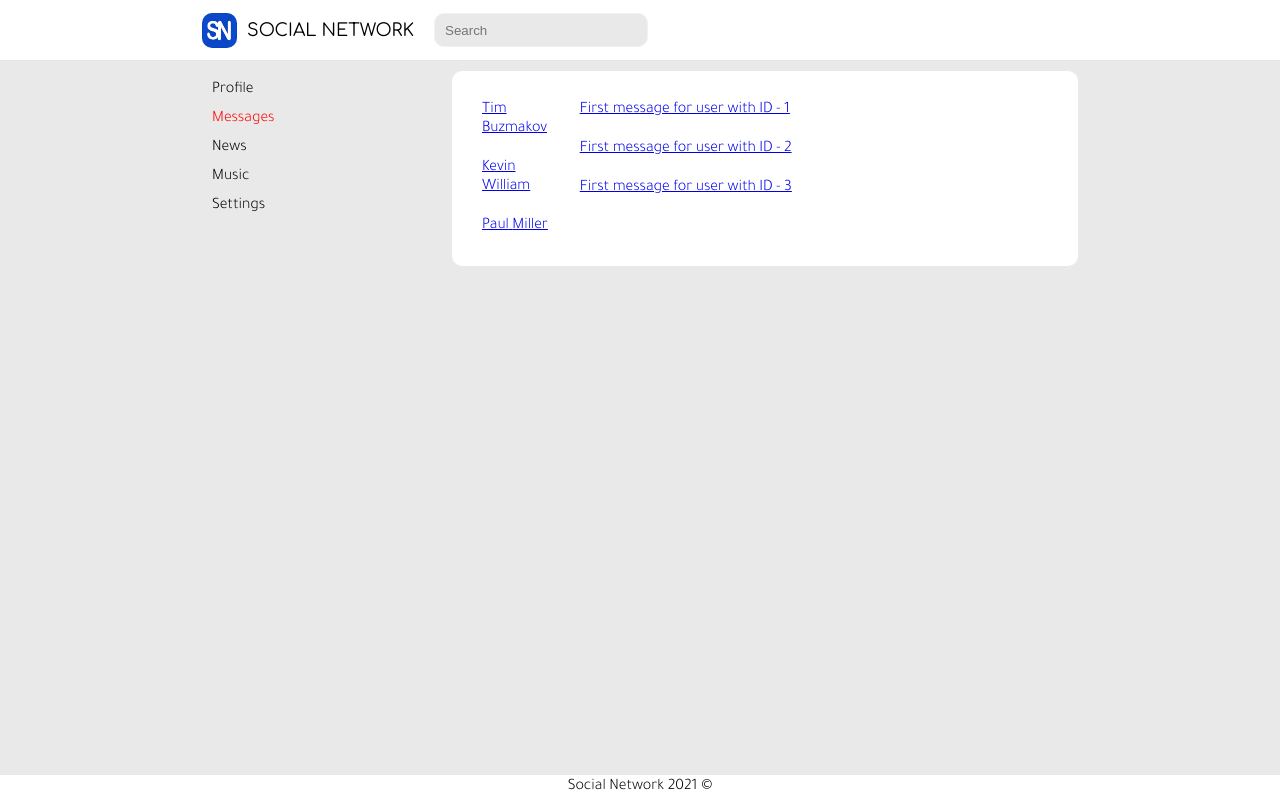
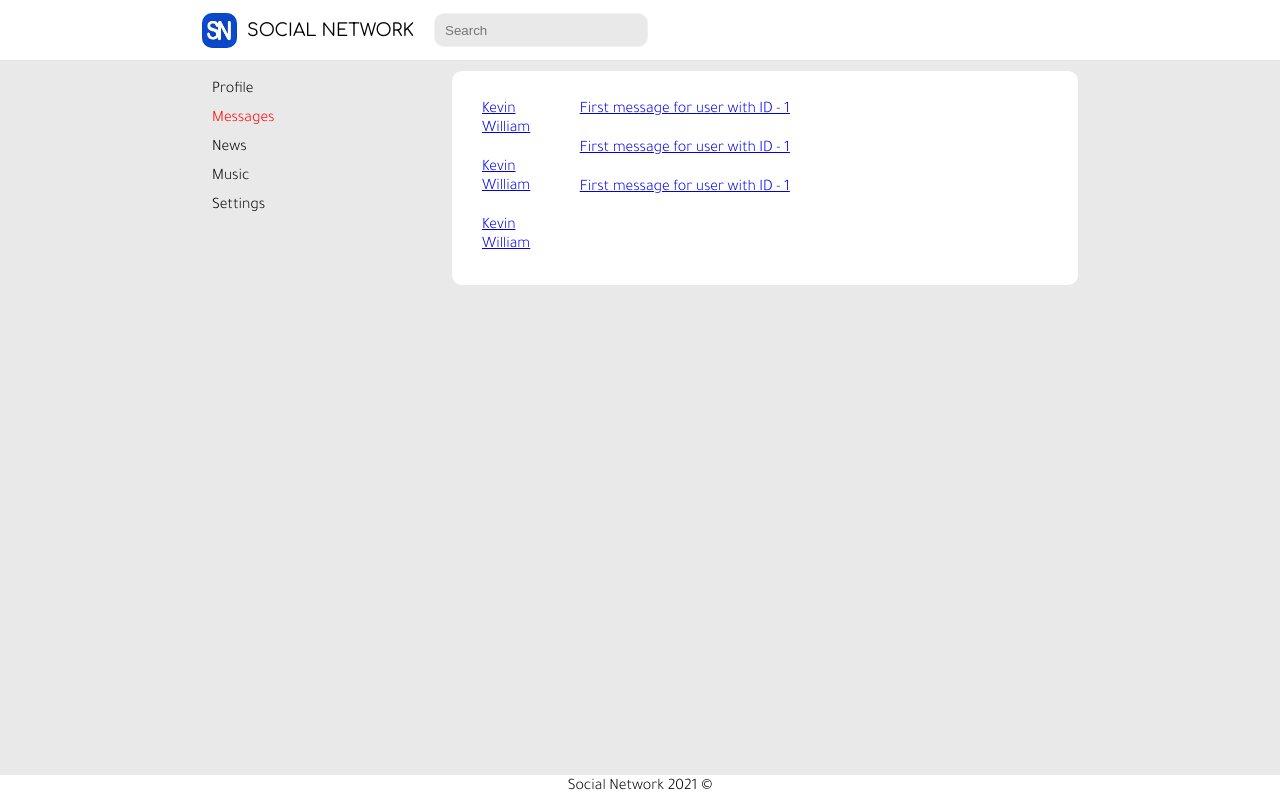
Before and after one commit to buzmakovTim/social-network-typescript, a React (Create React App) app in the folder social-network-typescript/: page /dialogs in a window 1280 px wide. Built offline with nearby package versions, Linux system fonts and the light colour scheme.

Commit message:
State has been created and all data moved to state file

```diff
--- a/social-network-typescript/package.json
+++ b/social-network-typescript/package.json
@@ -10,11 +10,13 @@
     "@types/node": "^12.0.0",
     "@types/react": "^17.0.0",
     "@types/react-dom": "^17.0.0",
+    "@types/uuid": "^8.3.0",
     "react": "^17.0.2",
     "react-dom": "^17.0.2",
     "react-router-dom": "^5.2.0",
     "react-scripts": "4.0.3",
     "typescript": "^4.1.2",
+    "uuid": "^8.3.2",
     "web-vitals": "^1.0.1"
   },
   "scripts": {
--- a/social-network-typescript/src/App.tsx
+++ b/social-network-typescript/src/App.tsx
@@ -9,42 +9,20 @@ import { BrowserRouter, Route } from 'react-router-dom';
 import News from './Component/News/News';
 import Music from './Component/Music/Music';
 import Settings from './Component/Settings/Settings';
-import { UserType } from '.';
-
-export type MessageType = {
-  userId: number;
-  messageText: string;
-};
-
-export type DialogsType = {
-  users: UserType[];
-  messages: MessageType[];
-};
-
-export type PostsType = {
-  user: UserType;
-  postText: string;
-  likes: number;
-};
-
-export type UserProfileType = {
-  userLoggedIn: UserType;
-  posts: PostsType[];
-};
+import { StateType } from './redux/state';
 
 export type AppPropsType = {
-  dialogs: DialogsType;
-  userProfile: UserProfileType;
+  state: StateType;
 };
 
 function App(props: AppPropsType) {
-  let dialogs = () => (
-    <Dialogs users={props.dialogs.users} messages={props.dialogs.messages} />
-  );
+  // Dialogs
+  let dialogs = () => <Dialogs data={props.state.dialogsPage} />;
+  // UserProfile
   let userProfile = () => (
     <Profile
-      userLoggedIn={props.userProfile.userLoggedIn}
-      posts={props.userProfile.posts}
+      userLoggedIn={props.state.profilePage.userLoggedIn}
+      posts={props.state.profilePage.posts}
     />
   );
 
--- a/social-network-typescript/src/Component/Dialogs/DialogItem/DialogItem.tsx
+++ b/social-network-typescript/src/Component/Dialogs/DialogItem/DialogItem.tsx
@@ -1,6 +1,6 @@
 import React from 'react';
 import { NavLink } from 'react-router-dom';
-import { UserType } from '../../../index';
+import { UserType } from '../../../redux/state';
 import c from './DialogItem.module.css';
 
 //Props Type for Dialog Item
--- a/social-network-typescript/src/Component/Dialogs/Dialogs.tsx
+++ b/social-network-typescript/src/Component/Dialogs/Dialogs.tsx
@@ -1,26 +1,31 @@
 import React from 'react';
 import c from './Dialogs.module.css';
 import { BrowserRouter, NavLink, Route } from 'react-router-dom';
-import { UserType } from '../../index';
 import { isPropertyAssignment } from 'typescript';
 import DialogItem, { DialogItemPropsType } from './DialogItem/DialogItem';
 import Message, { MessagePropsType } from './Message/Message';
+import { UserType } from '../../redux/state';
 
-type DialogsPropsType = {
+type PropsType = {
   users: Array<UserType>;
   messages: Array<MessagePropsType>;
 };
+
+type DialogsPropsType = {
+  data: PropsType;
+};
+
 // We need to pass props with Dialogs Array
 
 const Dialogs = (props: DialogsPropsType) => {
   //
   //Creating array for Dialogs using MAP
-  let dialogs = props.users.map((user) => <DialogItem user={user} />);
+  let dialogs = props.data.users.map((user) => <DialogItem user={user} />);
 
   //
   //Creating array for Messages using MAP
-  let messages = props.messages.map((m) => (
-    <Message userId={m.userId} messageText={m.messageText} />
+  let messages = props.data.messages.map((m) => (
+    <Message id={m.id} messageText={m.messageText} />
   ));
 
   return (
--- a/social-network-typescript/src/Component/Dialogs/Message/Message.tsx
+++ b/social-network-typescript/src/Component/Dialogs/Message/Message.tsx
@@ -4,13 +4,13 @@ import c from './Message.module.css';
 
 //Props Type for Messages
 export type MessagePropsType = {
-  userId: number;
+  id: string;
   messageText: string;
 };
 
 // Creating Message Component
 const Message = (props: MessagePropsType) => {
-  let path = '/dialogs/' + props.userId;
+  let path = '/dialogs/' + props.id;
   return (
     <div className={c.message}>
       <NavLink to={path}>{props.messageText}</NavLink>
--- a/social-network-typescript/src/Component/Profile/MyPosts/Post/Post.tsx
+++ b/social-network-typescript/src/Component/Profile/MyPosts/Post/Post.tsx
@@ -1,5 +1,5 @@
 import React from 'react';
-import { UserType } from '../../../../index';
+import { UserType } from '../../../../redux/state';
 import c from './Post.module.css';
 
 export type PostPropsType = {
--- a/social-network-typescript/src/Component/Profile/Profile.tsx
+++ b/social-network-typescript/src/Component/Profile/Profile.tsx
@@ -1,5 +1,5 @@
 import React from 'react';
-import { UserType } from '../../index';
+import { UserType } from '../../redux/state';
 import MyPosts from './MyPosts/MyPosts';
 import { PostPropsType } from './MyPosts/Post/Post';
 import c from './Profile.module.css';
--- a/social-network-typescript/src/Component/Profile/ProfileInfo/ProfileInfo.tsx
+++ b/social-network-typescript/src/Component/Profile/ProfileInfo/ProfileInfo.tsx
@@ -1,5 +1,5 @@
 import React from 'react';
-import { UserType } from '../../../index';
+import { UserType } from '../../../redux/state';
 import c from './ProfileInfo.module.css';
 
 type ProfileInfoPropsType = {
--- a/social-network-typescript/src/index.tsx
+++ b/social-network-typescript/src/index.tsx
@@ -1,76 +1,13 @@
 import React from 'react';
 import ReactDOM from 'react-dom';
 import './index.css';
-import App, { DialogsType, MessageType, UserProfileType } from './App';
 import reportWebVitals from './reportWebVitals';
-
-// ALL DATA STILL HERE
-export type UserType = {
-  id: number;
-  avatarUrl: string;
-  firstName: string;
-  lastName: string;
-};
-
-const timBuzmakov: UserType = {
-  id: 1,
-  avatarUrl:
-    'https://encrypted-tbn0.gstatic.com/images?q=tbn:ANd9GcTaSXz1HMREReqw-P0iHJZOA7mpnfPrSC_DdM2ruiFtlNvY_5K043wIzPcjow1UyTcfqU4&usqp=CAU',
-  firstName: 'Tim',
-  lastName: 'Buzmakov',
-};
-
-const user1: UserType = {
-  id: 2,
-  avatarUrl: 'missing',
-  firstName: 'Kevin',
-  lastName: 'William',
-};
-
-const user2: UserType = {
-  id: 3,
-  avatarUrl: 'missing',
-  firstName: 'Paul',
-  lastName: 'Miller',
-};
-
-const posts = [
-  { user: timBuzmakov, postText: 'First post', likes: 10 },
-  { user: user1, postText: 'Second Post', likes: 5 },
-  { user: user2, postText: 'Third post', likes: 2 },
-];
-
-const message: MessageType = {
-  userId: 1,
-  messageText: 'First message for user with ID - 1',
-};
-
-const message1: MessageType = {
-  userId: 2,
-  messageText: 'First message for user with ID - 2',
-};
-
-const message2: MessageType = {
-  userId: 3,
-  messageText: 'First message for user with ID - 3',
-};
-
-let users: UserType[] = [timBuzmakov, user1, user2];
-let messages: MessageType[] = [message, message1, message2];
-
-let dialogs: DialogsType = {
-  users: users,
-  messages: messages,
-};
-
-let userProfile: UserProfileType = {
-  userLoggedIn: timBuzmakov,
-  posts: posts,
-};
+import state from './redux/state';
+import App from './App';
 
 ReactDOM.render(
   <React.StrictMode>
-    <App dialogs={dialogs} userProfile={userProfile} />
+    <App state={state} />
   </React.StrictMode>,
   document.getElementById('root')
 );
--- /dev/null
+++ b/social-network-typescript/src/redux/state.tsx
@@ -0,0 +1,115 @@
+import { v1 } from 'uuid';
+
+export type UserType = {
+  id: string;
+  avatarUrl: string;
+  firstName: string;
+  lastName: string;
+};
+export type DialogsPageType = {
+  users: UserType[];
+  messages: MessageType[];
+};
+
+export type MessageType = {
+  id: string;
+  messageText: string;
+};
+
+export type PostsType = {
+  user: UserType;
+  postText: string;
+  likes: number;
+};
+export type UserProfilePageType = {
+  userLoggedIn: UserType;
+  posts: PostsType[];
+};
+
+export type StateType = {
+  profilePage: UserProfilePageType;
+  dialogsPage: DialogsPageType;
+};
+
+// State
+let state: StateType = {
+  //Dialogs Page
+  dialogsPage: {
+    users: [
+      {
+        id: v1(),
+        avatarUrl:
+          'https://encrypted-tbn0.gstatic.com/images?q=tbn:ANd9GcTaSXz1HMREReqw-P0iHJZOA7mpnfPrSC_DdM2ruiFtlNvY_5K043wIzPcjow1UyTcfqU4&usqp=CAU',
+        firstName: 'Kevin',
+        lastName: 'William',
+      },
+      {
+        id: v1(),
+        avatarUrl:
+          'https://encrypted-tbn0.gstatic.com/images?q=tbn:ANd9GcTaSXz1HMREReqw-P0iHJZOA7mpnfPrSC_DdM2ruiFtlNvY_5K043wIzPcjow1UyTcfqU4&usqp=CAU',
+        firstName: 'Kevin',
+        lastName: 'William',
+      },
+      {
+        id: v1(),
+        avatarUrl:
+          'https://encrypted-tbn0.gstatic.com/images?q=tbn:ANd9GcTaSXz1HMREReqw-P0iHJZOA7mpnfPrSC_DdM2ruiFtlNvY_5K043wIzPcjow1UyTcfqU4&usqp=CAU',
+        firstName: 'Kevin',
+        lastName: 'William',
+      },
+    ],
+    messages: [
+      { id: v1(), messageText: 'First message for user with ID - 1' },
+      { id: v1(), messageText: 'First message for user with ID - 1' },
+      { id: v1(), messageText: 'First message for user with ID - 1' },
+    ],
+  },
+
+  //User Profile Page
+  profilePage: {
+    userLoggedIn: {
+      id: v1(),
+      avatarUrl:
+        'https://encrypted-tbn0.gstatic.com/images?q=tbn:ANd9GcTaSXz1HMREReqw-P0iHJZOA7mpnfPrSC_DdM2ruiFtlNvY_5K043wIzPcjow1UyTcfqU4&usqp=CAU',
+      firstName: 'Tim',
+      lastName: 'Buzmakov',
+    },
+    posts: [
+      {
+        user: {
+          id: v1(),
+          avatarUrl:
+            'https://encrypted-tbn0.gstatic.com/images?q=tbn:ANd9GcTaSXz1HMREReqw-P0iHJZOA7mpnfPrSC_DdM2ruiFtlNvY_5K043wIzPcjow1UyTcfqU4&usqp=CAU',
+          firstName: 'Tim',
+          lastName: 'Buzmakov',
+        },
+        postText: 'First post',
+        likes: 10,
+      },
+      {
+        user: {
+          id: v1(),
+          avatarUrl:
+            'https://encrypted-tbn0.gstatic.com/images?q=tbn:ANd9GcTaSXz1HMREReqw-P0iHJZOA7mpnfPrSC_DdM2ruiFtlNvY_5K043wIzPcjow1UyTcfqU4&usqp=CAU',
+          firstName: 'Kevin',
+          lastName: 'William',
+        },
+        postText: 'First post',
+        likes: 3,
+      },
+      {
+        user: {
+          id: v1(),
+          avatarUrl:
+            'https://encrypted-tbn0.gstatic.com/images?q=tbn:ANd9GcTaSXz1HMREReqw-P0iHJZOA7mpnfPrSC_DdM2ruiFtlNvY_5K043wIzPcjow1UyTcfqU4&usqp=CAU',
+          firstName: 'Paul',
+          lastName: 'Miller',
+        },
+        postText: 'First post',
+        likes: 6,
+      },
+    ],
+  },
+};
+
+export default state;
```
Also changed, not shown: 1 other file (tests, documents, lock files or other folders).
